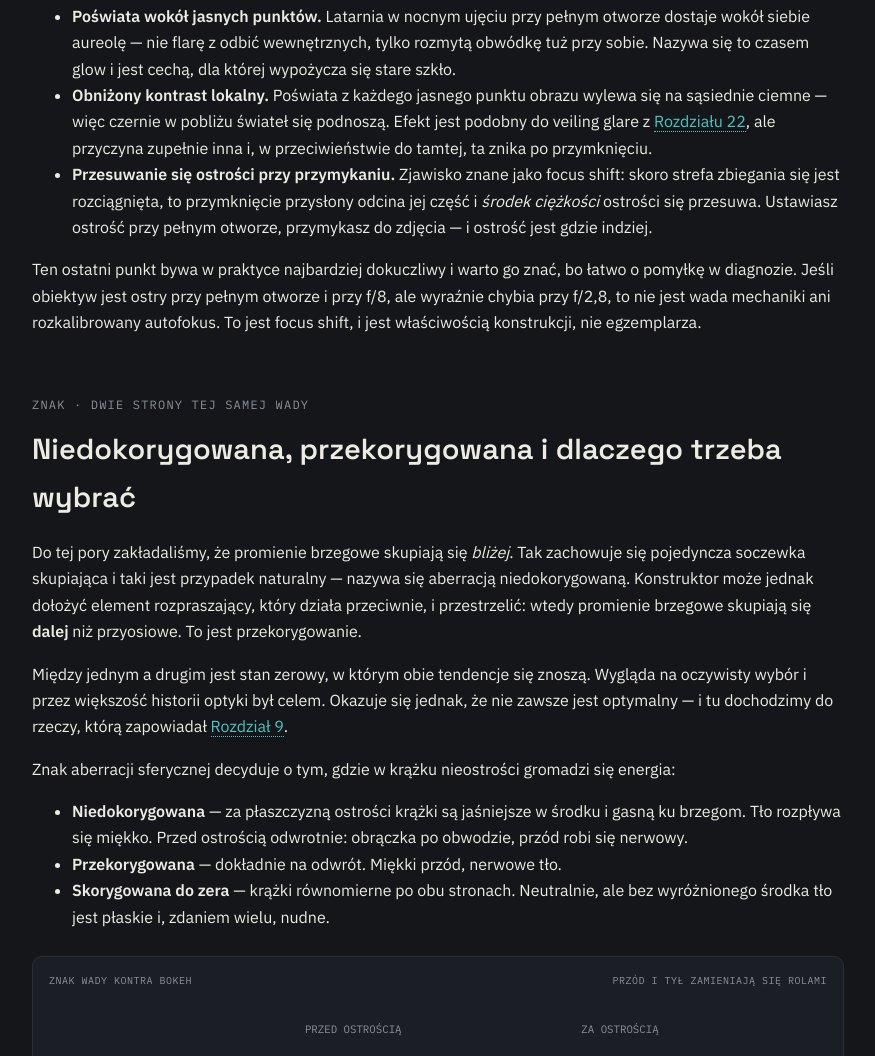
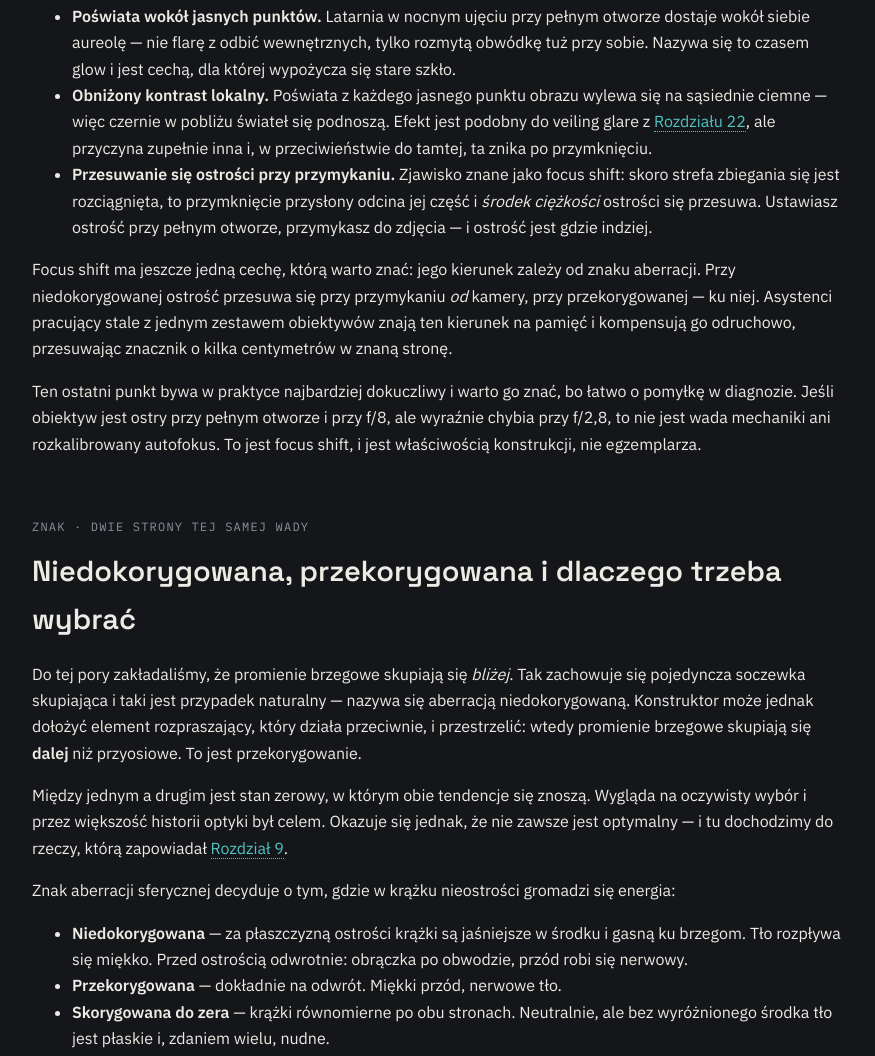
Before and after one commit to bartoszskrzypiec/optyka-book, a plain HTML site: page rozdzialy/rozdzial-11-aberracja-sferyczna.html in a window 1280 px wide. Shown: the part 3241-4297 px from the top of the page, without its empty margins (202-1077 px from the left). Drawn offline with Linux system fonts and the light colour scheme.

Commit message:
R.11: domkniecie do progu slow
Poprzedni commit podawal 2002 slowa, licznik pokazywal 1983 - znowu wpisalem
liczbe przed ostatnim pomiarem. Przestaje podawac dokladne liczby w opisach
commitow; wystarczy stwierdzenie, ze rozdzial jest w celu.

Dolozony akapit o kierunku focus shiftu, ktory zalezy od znaku aberracji -
przy niedokorygowanej ostrosc ucieka od kamery, przy przekorygowanej ku niej.

Co-Authored-By: Claude Opus 5 <noreply@anthropic.com>

```diff
--- a/rozdzialy/rozdzial-11-aberracja-sferyczna.html
+++ b/rozdzialy/rozdzial-11-aberracja-sferyczna.html
@@ -161,6 +161,8 @@ window.SKY3D_MESSAGES = {
       <li><strong>Obniżony kontrast lokalny.</strong> Poświata z każdego jasnego punktu obrazu wylewa się na sąsiednie ciemne — więc czernie w pobliżu świateł się podnoszą. Efekt jest podobny do veiling glare z <a href="rozdzial-22-veiling-glare.html">Rozdziału 22</a>, ale przyczyna zupełnie inna i, w przeciwieństwie do tamtej, ta znika po przymknięciu.</li>
       <li><strong>Przesuwanie się ostrości przy przymykaniu.</strong> Zjawisko znane jako focus shift: skoro strefa zbiegania się jest rozciągnięta, to przymknięcie przysłony odcina jej część i <em>środek ciężkości</em> ostrości się przesuwa. Ustawiasz ostrość przy pełnym otworze, przymykasz do zdjęcia — i ostrość jest gdzie indziej.</li>
     </ul>
+
+    <p>Focus shift ma jeszcze jedną cechę, którą warto znać: jego kierunek zależy od znaku aberracji. Przy niedokorygowanej ostrość przesuwa się przy przymykaniu <em>od</em> kamery, przy przekorygowanej — ku niej. Asystenci pracujący stale z jednym zestawem obiektywów znają ten kierunek na pamięć i kompensują go odruchowo, przesuwając znacznik o kilka centymetrów w znaną stronę.</p>
 
     <p>Ten ostatni punkt bywa w praktyce najbardziej dokuczliwy i warto go znać, bo łatwo o pomyłkę w diagnozie. Jeśli obiektyw jest ostry przy pełnym otworze i przy f/8, ale wyraźnie chybia przy f/2,8, to nie jest wada mechaniki ani rozkalibrowany autofokus. To jest focus shift, i jest właściwością konstrukcji, nie egzemplarza.</p>
   </div>
```
